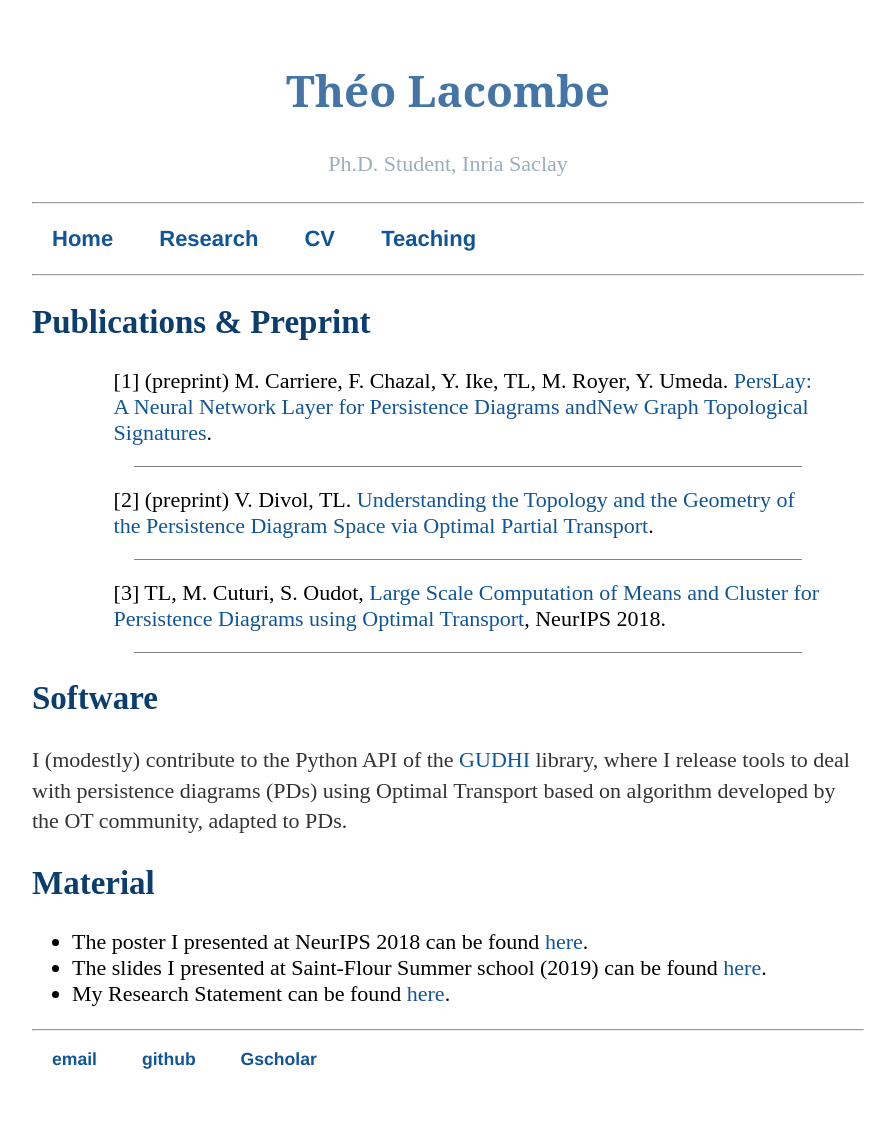
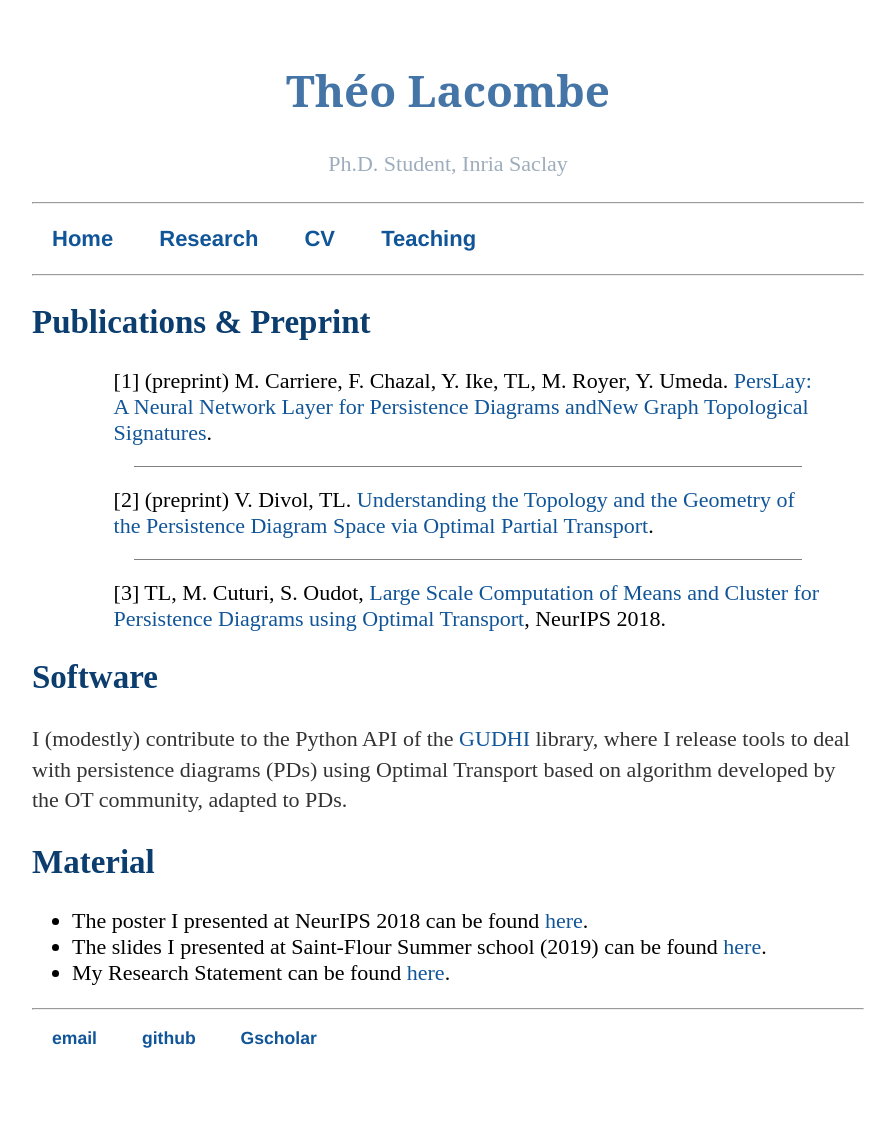
Before and after one commit to tlacombe/tlacombe.github.io, a Jekyll site: the page built from research/index.html, in a window 1280 px wide. Shown: the whole page, without its empty margins (192-1087 px from the left). Built offline with Jekyll 4.4.1, drawn with Linux system fonts in a browser that asks for light colours; after the commit the page ends 1109 px from its top, so only the background shows below that.

Commit message:
removed last hline in publi

```diff
--- a/css/main.css
+++ b/css/main.css
@@ -67,7 +67,7 @@ ol.publi {
     /* position: relative; */
 }
 
-ol.publi > li:after {/* Trick to plot lines after list elem */
+ol.publi > li:not(.last):after {/* Trick to plot lines after list elem */
     content: "";
     display: block;
     height: 1px;
--- a/research/index.html
+++ b/research/index.html
@@ -6,7 +6,7 @@ title: TL - Research
 	<ol class="publi">
 		<li> (preprint) M. Carriere, F. Chazal, Y. Ike, TL, M. Royer, Y. Umeda. <a href="https://arxiv.org/pdf/1904.09378.pdf">PersLay: A Neural Network Layer for Persistence Diagrams andNew Graph Topological Signatures</a>.</li>
 		<li> (preprint) V. Divol, TL. <a href="https://arxiv.org/pdf/1901.03048.pdf">Understanding the Topology and the Geometry of the Persistence Diagram Space via Optimal Partial Transport</a>.</li>
-		<li> TL, M. Cuturi, S. Oudot, <a href="https://arxiv.org/pdf/1805.08331.pdf">Large Scale Computation of Means and Cluster for Persistence Diagrams using Optimal Transport</a>, NeurIPS 2018. </li>
+		<li class="last"> TL, M. Cuturi, S. Oudot, <a href="https://arxiv.org/pdf/1805.08331.pdf">Large Scale Computation of Means and Cluster for Persistence Diagrams using Optimal Transport</a>, NeurIPS 2018. </li>
 	</ol>
 
 
```
